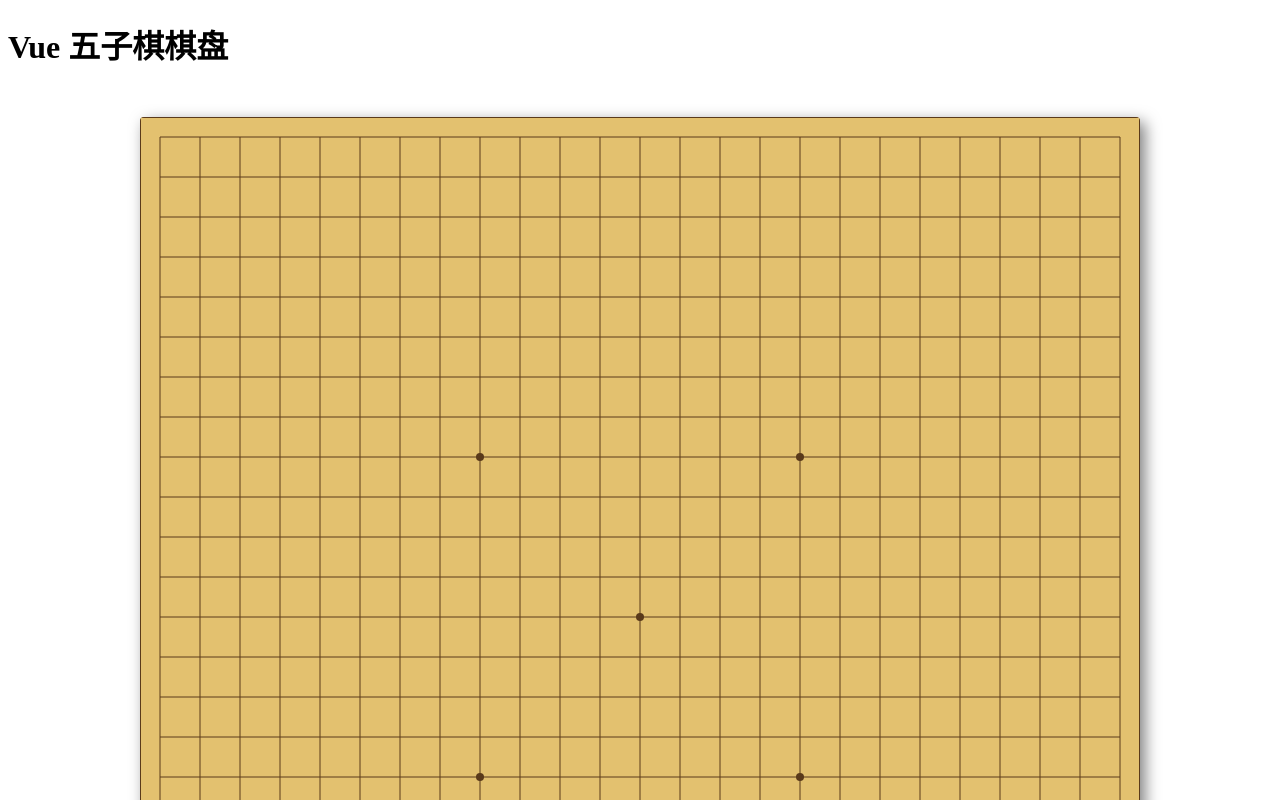
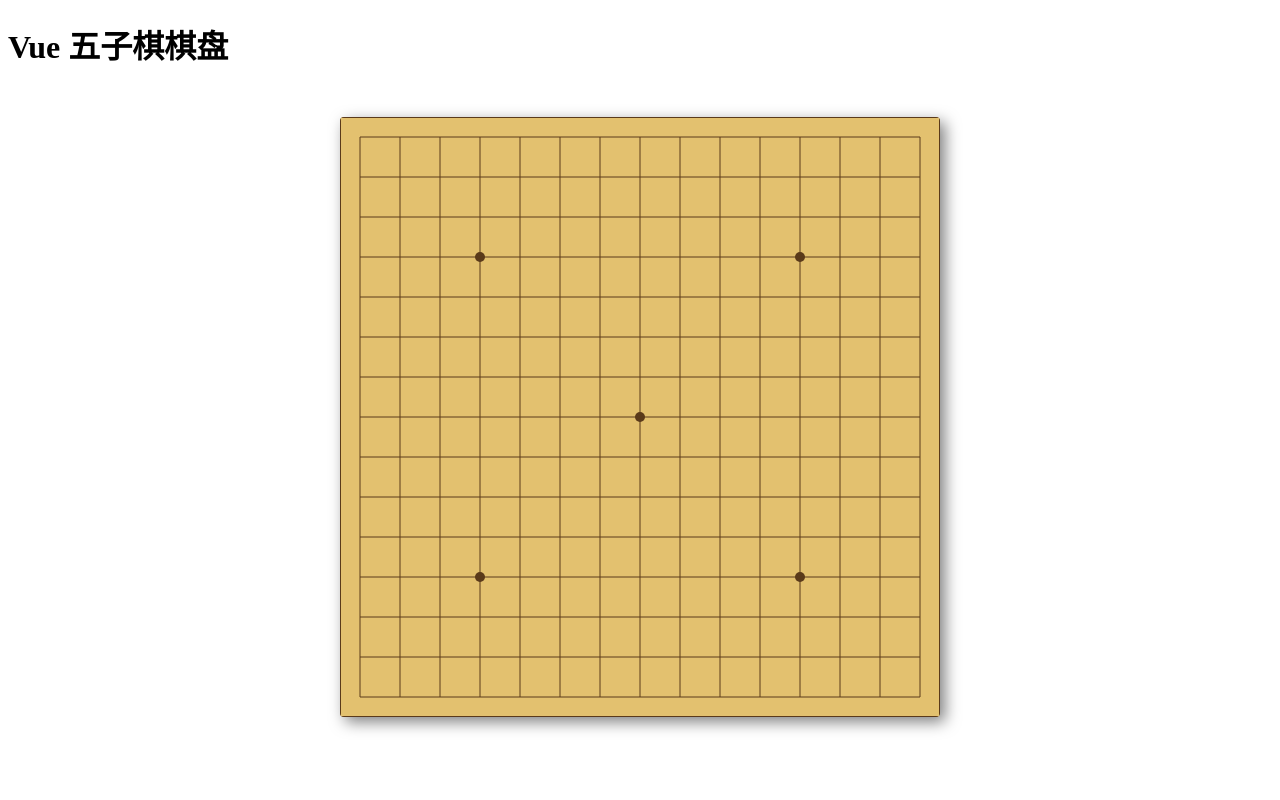
Before and after one commit to ZaeXT/GomokuRenjuOnline-Frontend, a Vue app in the folder frontend/: page / in a window 1280 px wide. Shown: the top 800 px of the page. Built offline with nearby package versions, Linux system fonts and the light colour scheme.

Commit message:
实现下棋功能

```diff
--- a/frontend/src/components/GomokuBoard.vue
+++ b/frontend/src/components/GomokuBoard.vue
@@ -5,6 +5,7 @@
       :height="boardSize"
       :viewBox="`0 0 ${boardSize} ${boardSize}`"
       xmlns="http://www.w3.org/2000/svg"
+      @click="handleClick"
     >
       <!-- 1. 棋盘背景 (一个带边框的矩形) -->
       <rect
@@ -18,24 +19,24 @@
       <!-- 2. 绘制所有横线 -->
       <g class="board-lines">
         <line
-          v-for="i in GoBoardSize"
+          v-for="i in GoBoardVisibleSize"
           :key="'h' + i"
-          :x1="PADDING"
-          :y1="LinePos(i - 1)"
-          :x2="boardSize - PADDING"
-          :y2="LinePos(i - 1)"
+          :x1="svgPos(0)"
+          :y1="svgPos(i - 1)"
+          :x2="svgPos(GoBoardVisibleSize - 1)"
+          :y2="svgPos(i - 1)"
         />
       </g>
 
       <!-- 3. 绘制所有竖线 -->
       <g class="board-lines">
         <line
-          v-for="i in GoBoardSize"
+          v-for="i in GoBoardVisibleSize"
           :key="'v' + i"
-          :x1="LinePos(i - 1)"
-          :y1="PADDING"
-          :x2="LinePos(i - 1)"
-          :y2="boardSize - PADDING"
+          :x1="svgPos(i - 1)"
+          :y1="svgPos(0)"
+          :x2="svgPos(i - 1)"
+          :y2="svgPos(GoBoardVisibleSize - 1)"
         />
       </g>
 
@@ -46,13 +47,51 @@
           :key="'star' + index"
           :cx="point.x"
           :cy="point.y"
-          r="4"
+          r="5"
         />
       </g>
 
-      <!-- 5. 之后棋子也会被渲染在这里 -->
+      <!-- 5. 渲染棋子 -->
+      <g class="pieces">
+        <circle
+          v-for="piece in visiblePieces"
+          :key="`${piece.dataX}-${piece.dataY}`"
+          :cx="piece.cx"
+          :cy="piece.cy"
+          r="18"
+          :class="`player-${piece.player}`"
+        />
+      </g>
 
     </svg>
+    <!-- <div class="info">
+      <p>当前棋手: {{ CurrentPlayer }}</p>
+      <p>棋子总数: {{ PieceCount }}</p>
+      <p>棋盘大小: {{ GoBoardVisibleSize }}x{{ GoBoardVisibleSize }}</p>
+      <p>数据修改版本: {{ DataModificationVersion }}</p>
+      <p>棋手数量: {{ PlayerCount }}</p>
+      <p>棋盘数据位置: {{ visibleBoardDataPos.start }} - {{ visibleBoardDataPos.end }}</p>
+      <p>棋盘数据大小: {{ DATA_GRID_SIZE }}x{{ DATA_GRID_SIZE }}</p>
+      <p>棋盘总大小: {{ boardSize }}px</p>
+      <p>棋盘格子大小: {{ CELL_SIZE }}px</p>
+      <p>棋盘边距: {{ PADDING }}px</p>
+      <p>棋盘星位: {{ starPoints.map(p => `(${p.x}, ${p.y})`).join(', ') }}</p>
+      <p>棋盘可见棋子: {{ visiblePieces.length }}</p>
+      <p>棋盘可见棋子位置: {{ visiblePieces.map(p => `(${p.dataX}, ${p.dataY})`).join(', ') }}</p>
+      <p>棋盘可见棋子坐标: {{ visiblePieces.map(p => `(${p.cx}, ${p.cy})`).join(', ') }}</p>
+      <p>棋盘可见棋子玩家: {{ visiblePieces.map(p => p.player).join(', ') }}</p>
+      <p>棋盘可见棋子数据: {{ visiblePieces }}</p>
+      <p>棋盘可见棋子数据位置: {{ visibleBoardDataPos }}</p>
+      <p>棋盘可见棋子数据大小: {{ GoBoardVisibleSize * GoBoardVisibleSize }}</p>
+      <p>棋盘可见棋子数据修改版本: {{ DataModificationVersion }}</p>
+      <p>棋盘可见棋子数据修改次数: {{ PieceCount }}</p>
+      <p>棋盘可见棋子数据修改进度: {{ (PieceCount / (GoBoardVisibleSize * GoBoardVisibleSize) * 100).toFixed(2) }}%</p>
+      <p>棋盘可见棋子数据修改阈值: {{ (GoBoardVisibleSize * GoBoardVisibleSize * 0.8).toFixed(2) }}</p>
+      <p>棋盘可见棋子数据修改触发: {{ PieceCount >= (GoBoardVisibleSize * GoBoardVisibleSize * 0.8) ? '是' : '否' }}</p>
+      <p>棋盘可见棋子数据修改后棋盘大小: {{ GoBoardVisibleSize }}</p>
+      <p>棋盘可见棋子数据修改后棋盘大小: {{ GoBoardVisibleSize * GoBoardVisibleSize }}</p>
+      <p>棋盘可见棋子数据修改后棋盘大小: {{ GoBoardVisibleSize * CELL_SIZE + PADDING * 2 }}px</p>
+    </div> -->
   </div>
 </template>
 
@@ -60,23 +99,67 @@
 import { ref, computed } from 'vue';
 
 
-//棋盘大小
-const GoBoardSize = ref(25);
-//格子大小
+// 棋局上限
+const DATA_GRID_SIZE = 4096;
+// 格子大小
 const CELL_SIZE = 40;
-//棋盘边距
+// 棋盘边距
 const PADDING = 20;
-//棋盘总大小
+// 棋盘总大小
 const boardSize = computed(() => {
-  return (GoBoardSize.value - 1) * CELL_SIZE + PADDING * 2;
+  return (GoBoardVisibleSize.value - 1) * CELL_SIZE + PADDING * 2;
 });
-//棋盘数据
-const board = computed(() => {
-  return Array(GoBoardSize.value).fill(0).map(() => Array(GoBoardSize.value).fill(0));
+// 棋盘数据
+const boardData = createDataGrid(DATA_GRID_SIZE);
+function createDataGrid(size) {
+  console.log(`Initializing a huge ${size}x${size} data grid...`);
+  return Array(size).fill(0).map(() => Array(size).fill(0));
+}
+// 棋盘大小
+const GoBoardVisibleSize = ref(15);
+// 棋子个数
+const PieceCount = ref(0);
+// 棋手个数
+const PlayerCount = ref(2);
+// 当前棋手
+const CurrentPlayer = ref(0);
+// 修改进度
+const DataModificationVersion = ref(0);
+// const board = computed(() => {
+//   return Array(GoBoardVisibleSize.value).fill(0).map(() => Array(GoBoardVisibleSize.value).fill(0));
+// });
+// 棋子数据位置
+const visibleBoardDataPos = computed(() => {
+  const dataCenterPos = Math.floor(DATA_GRID_SIZE / 2);
+  const halfVisibleSize = Math.floor(GoBoardVisibleSize.value / 2);
+  const start = dataCenterPos - halfVisibleSize;
+  const end = dataCenterPos + halfVisibleSize;
+  return { start, end };
 });
-//棋盘星位
+// 提取棋子数据
+const visiblePieces = computed(() => {
+  DataModificationVersion.value;
+  const pieces = [];
+  const { start, end } = visibleBoardDataPos.value;
+  for (let y = start; y <= end; y++) {
+    for (let x = start; x <= end; x++) {
+      if (boardData[y][x] !== 0) {
+        pieces.push({
+          dataX: x,
+          dataY: y,
+          cx: svgPos(x - start),
+          cy: svgPos(y - start),
+          player: boardData[y][x]
+        });
+      }
+    }
+  }
+  return pieces;
+})
+
+// 棋盘星位
 const starPoints = computed(() => {
-  const center = Math.floor(GoBoardSize.value / 2); // 7
+  const center = Math.floor(GoBoardVisibleSize.value / 2); // 7
   const points = [
     { x: center, y: center }, // 天元
     { x: center - 4, y: center - 4 }, // 左上角
@@ -84,18 +167,52 @@ const starPoints = computed(() => {
     { x: center + 4, y: center - 4 }, // 右上角
     { x: center + 4, y: center + 4 } // 右下角
   ];
-  return points.map(p => ({ x: LinePos(p.x), y: LinePos(p.y) }));
+  return points.map(p => ({ x: svgPos(p.x), y: svgPos(p.y) }));
 });
-//线条计算
-const LinePos = (index) => PADDING + index * CELL_SIZE;
-window.changeBoardSize = (newSize) => {
-  GoBoardSize.value = newSize;
-  console.log('Board size changed to:', newSize);
-  console.log('New SVG size:', boardSize.value);
-  console.log('New board model:', board.value);
-};
+// 线条计算
+function svgPos(index) {
+  return PADDING + index * CELL_SIZE;
+}
+// 点击事件处理
+function handleClick(event) {
+  console.log("Current player:", CurrentPlayer.value);
+  const rect = event.currentTarget.getBoundingClientRect();
+  console.log("SVG rect:", rect);
+  const visibleX = Math.round((event.clientX - rect.left - PADDING) / CELL_SIZE);
+  const visibleY = Math.round((event.clientY - rect.top - PADDING) / CELL_SIZE);
+  console.log(`Clicked at (${visibleX}, ${visibleY}) relative to SVG`);
+  if (visibleX < 0 || visibleX >= GoBoardVisibleSize.value || visibleY < 0 || visibleY >= GoBoardVisibleSize.value) {
+    return; // 点击在棋盘外
+  }
+  const dataX = visibleX + visibleBoardDataPos.value.start;
+  const dataY = visibleY + visibleBoardDataPos.value.start;
+  if (boardData[dataY][dataX] === 0) {
+    boardData[dataY][dataX] = CurrentPlayer.value + 1;
+    DataModificationVersion.value++;
+    PieceCount.value++;
+    CurrentPlayer.value = (CurrentPlayer.value + 1) % PlayerCount.value; // 切换棋手
+    checkExpansion();
+  }
+  else {
+    console.log(`Position (${dataX}, ${dataY}) already occupied by player ${boardData[dataY][dataX]}`);
+    return; // 位置已被占用
+  }
+  console.log(`Clicked at (${visibleX}, ${visibleY}) - Data position: (${dataX}, ${dataY})`, "Data", boardData[dataY][dataX]);
 
-console.log(board.value);
+}
+function checkExpansion() {
+  const currentAreaSize = GoBoardVisibleSize.value * GoBoardVisibleSize.value;
+  const threshold = currentAreaSize * 0.8;
+  if (PieceCount.value >= threshold) {
+    console.log("Expansion triggered!");
+    let newSize = Math.floor(GoBoardVisibleSize.value * 1.5);
+    if (newSize % 2 === 0) {
+      newSize++; // 确保新大小为奇数
+    }
+    GoBoardVisibleSize.value = newSize;
+    console.log(`Board size expanded to ${newSize}x${newSize}`);
+  }
+}
 
 </script>
 
@@ -128,4 +245,35 @@ svg {
   border-radius: 4px; /* 轻微的圆角让阴影更好看 */
 }
 
+.pieces circle {
+  stroke-width: 1px;
+}
+
+.player-1 {
+  fill: #111;
+  stroke: #555;
+}
+
+.player-2 {
+  fill: #eee;
+  stroke: #bbb;
+}
+
+.game-info {
+  margin-top: 20px;
+  padding: 10px;
+  background-color: #f0f0f0;
+  border-radius: 8px;
+  box-shadow: inset 0 0 5px rgba(0,0,0,0.1);
+}
+
+.black-piece-text {
+  font-weight: bold;
+  color: black;
+}
+.white-piece-text {
+  font-weight: bold;
+  color: #555;
+}
+
 </style>
```
